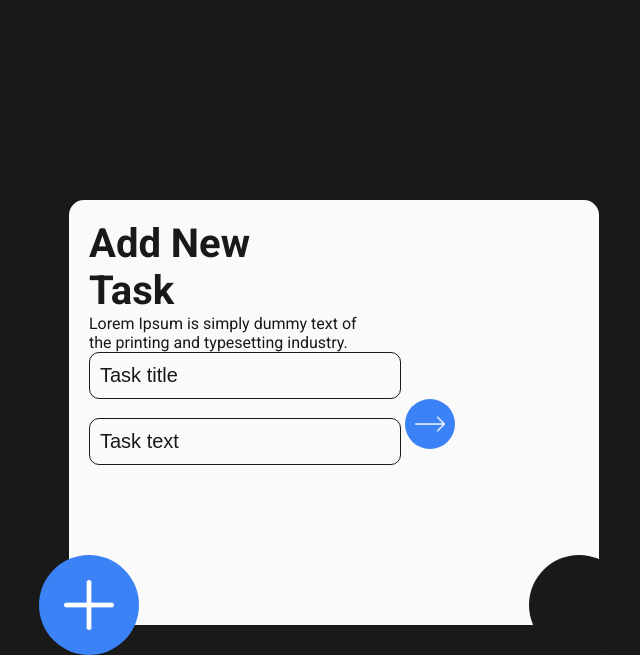
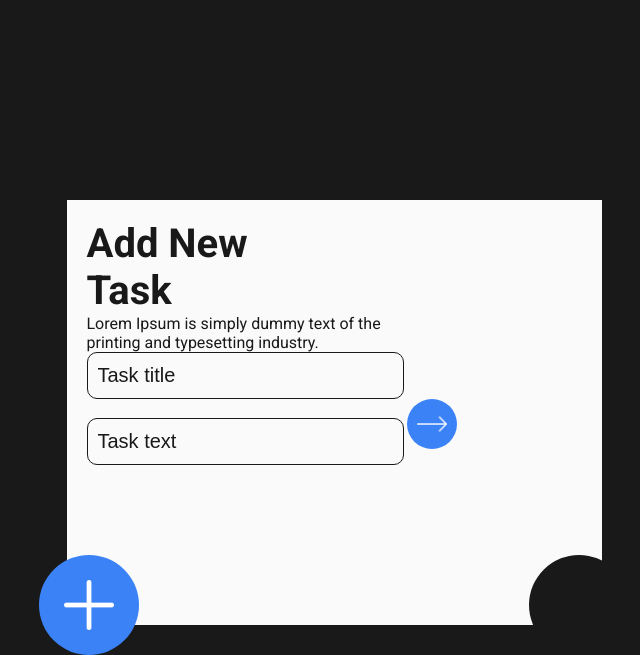
Before and after one commit to sharky-2/Taskify, a Flask app: page /index in a window 1280 px wide. Shown: the part 205-860 px from the top of the page, without its empty margins (306-946 px from the left). Run offline with Flask 3, Linux system fonts and the light colour scheme; some web fonts are replaced.

Commit message:
small fix

```diff
--- a/server/static/css/design.css
+++ b/server/static/css/design.css
@@ -18,12 +18,10 @@ body {
 }
 section {
     background-color: var(--primary-bg-color);
-    width: calc(100% - 40px);
+    width: calc(100% - 35px);
     height: calc(100% - 40px);
     padding: 20px;
-    border-radius: 15px;
     transition: all .3s;
-
 }
 .close {
     opacity: .6;
```
